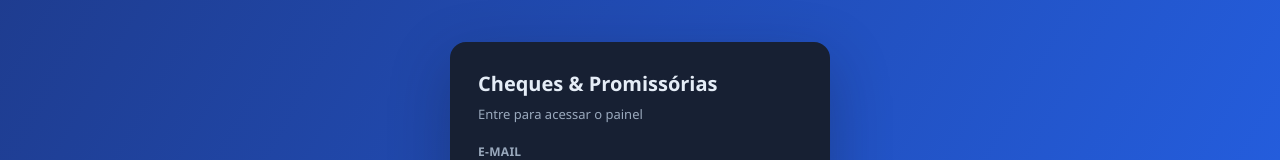
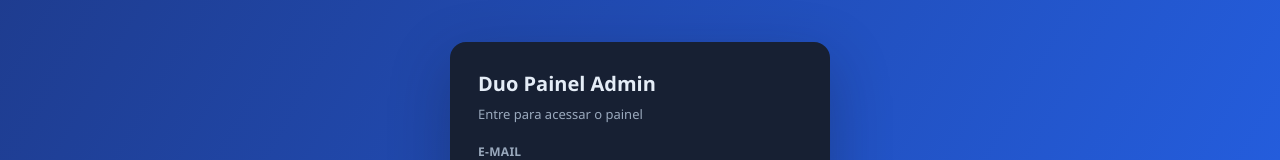
Before and after one commit to hereisjohnny2/checks-app, a Next.js app: page /login in a window 1280 px wide. Shown: the part 178-338 px from the top of the page. Built offline with nearby package versions, Linux system fonts and the light colour scheme; no server answers.

Commit message:
feat: update login page title to reflect new branding

```diff
--- a/src/app/login/page.tsx
+++ b/src/app/login/page.tsx
@@ -64,7 +64,7 @@ export default function LoginPage() {
   return (
     <div className="login-wrap">
       <form className="login-card" onSubmit={isLogin ? login : sendReset}>
-        <h1>Cheques &amp; Promissórias</h1>
+        <h1>Duo Painel Admin</h1>
         <p className="login-sub">{isLogin ? "Entre para acessar o painel" : "Recuperar acesso"}</p>
 
         <div className="field">
```
